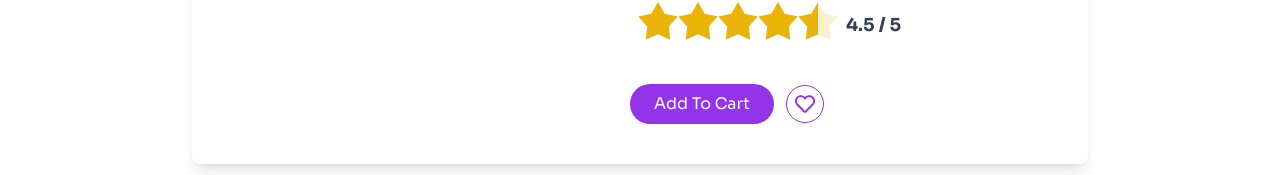
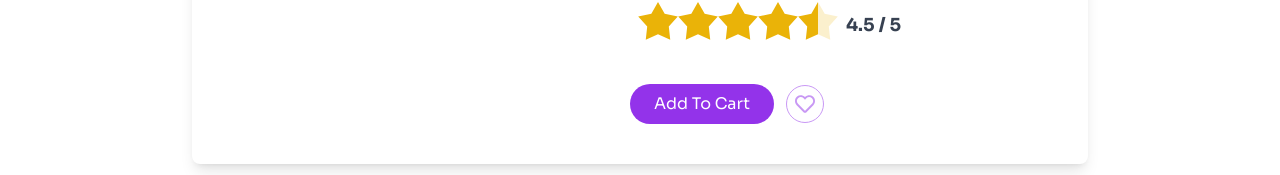
Before and after one commit to programming-hero-web-course-4/b10a8-gadget-heaven-NajibHossain49, a React (Vite) app: page /products/1 in a window 1280 px wide. Shown: the part 681-856 px from the top of the page. Built offline with nearby package versions, Linux system fonts and the light colour scheme.

Commit message:
Updated ProductDetail Page Fiexd the Disable ♥ (heart) icon button

```diff
--- a/src/Pages/ProductDetail.jsx
+++ b/src/Pages/ProductDetail.jsx
@@ -4,6 +4,7 @@ import { toast } from "react-toastify";
 import { addToCart } from "../cartUtils/cartUtils";
 import { addToWishlist } from "../wishlistUtils/wishlistUtils";
 import { Helmet } from "react-helmet-async";
+import { useState, useEffect } from "react";
 
 const ProductDetail = () => {
   const product = useLoaderData();
@@ -21,6 +22,17 @@ const ProductDetail = () => {
 
   const roundedRating = Math.round(rating * 2) / 2;
 
+  const [isInWishlist, setIsInWishlist] = useState(false);
+
+  useEffect(() => {
+    const checkWishlist = () => {
+      const isAlreadyInWishlist = addToWishlist(product).success === false;
+      setIsInWishlist(isAlreadyInWishlist);
+    };
+
+    checkWishlist();
+  }, [product]);
+
   const handleAddToCart = () => {
     const result = addToCart(product);
     if (result.success) {
@@ -31,8 +43,13 @@ const ProductDetail = () => {
   };
 
   const handleFavorite = () => {
+    if (isInWishlist) {
+      toast.info("This item is already in your wishlist.");
+      return;
+    }
     const result = addToWishlist(product);
     if (result.success) {
+      setIsInWishlist(true); // Update the wishlist state
       toast.success("Added to wishlist successfully!");
     } else {
       toast.info("This item is already in your wishlist.");
@@ -133,8 +150,11 @@ const ProductDetail = () => {
                 Add To Cart
               </button>
               <div
-                className="p-2 rounded-full bg-white border border-purple-600 hover:bg-purple-100 cursor-pointer"
+                className={`p-2 rounded-full bg-white border border-purple-600 hover:bg-purple-100 cursor-pointer ${
+                  isInWishlist ? "cursor-not-allowed opacity-50" : ""
+                }`}
                 onClick={handleFavorite}
+                disabled={isInWishlist}
               >
                 <FaRegHeart className="text-purple-600 text-xl" />
               </div>
```
